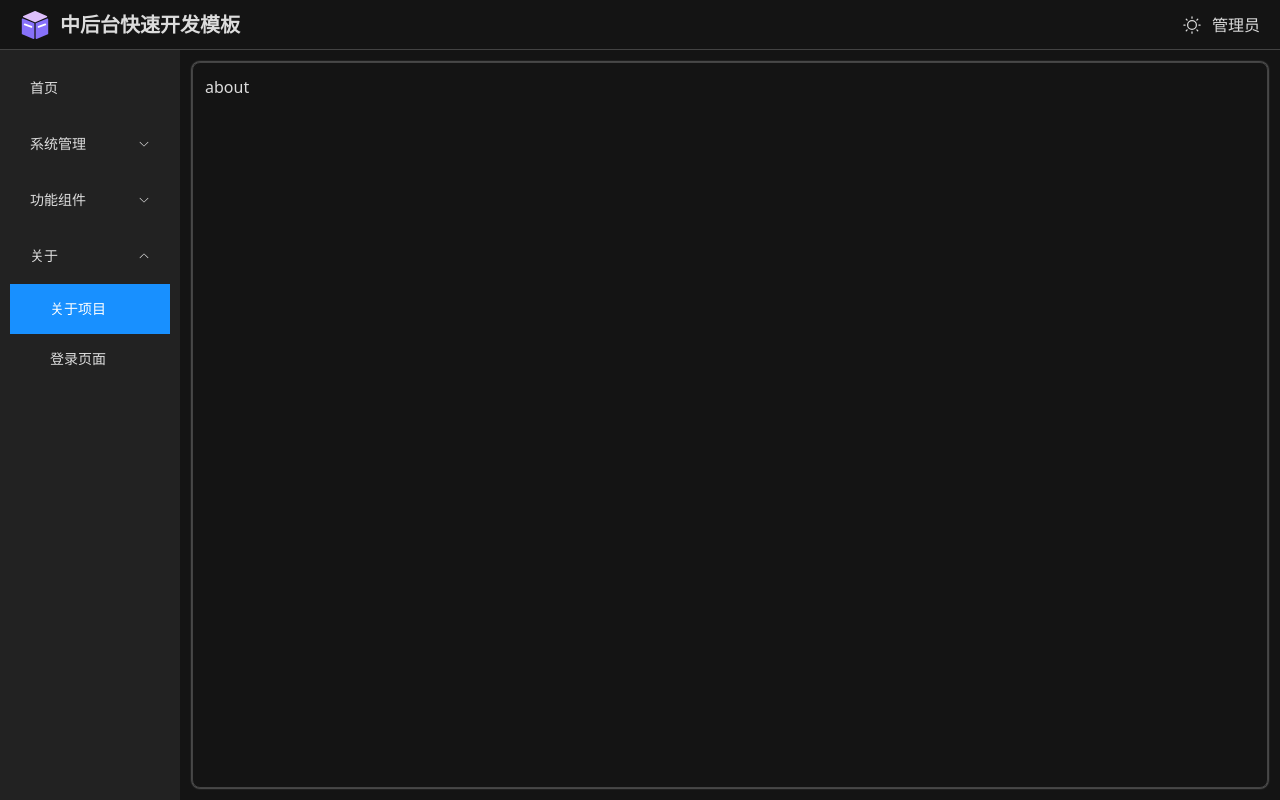
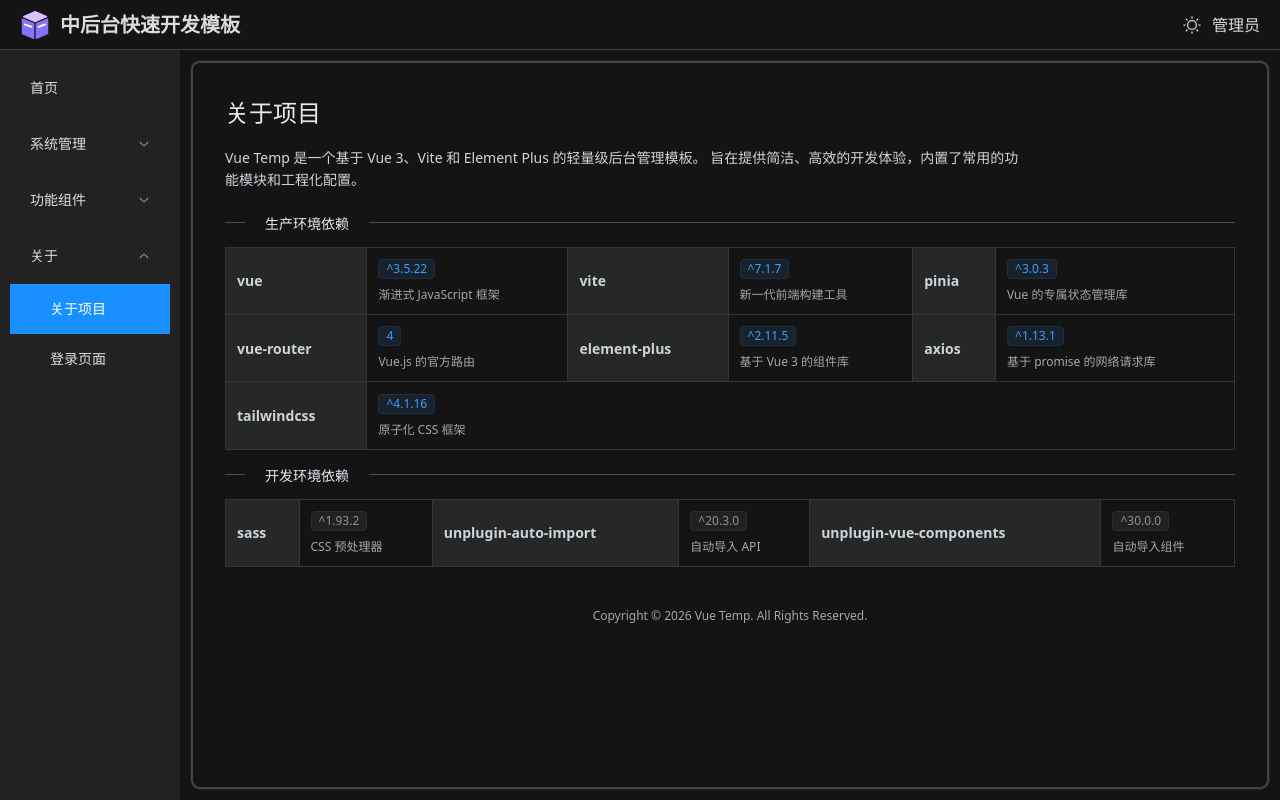
Before and after one commit to isDuiker/vue-temp, a Vue app: page /about in a window 1280 px wide. Built offline with nearby package versions, Linux system fonts and the light colour scheme.

Commit message:
feat(主题): 配置element-plus暗黑模式
添加暗黑模式支持，包括主题切换逻辑和样式文件引入
移除未使用的变量引用
重构关于页面，添加项目依赖信息展示和样式优化

```diff
--- a/src/components/TCard.vue
+++ b/src/components/TCard.vue
@@ -5,7 +5,6 @@
 </template>
 <style scoped lang="scss">
 // 引入主题颜色变量
-@use "@/styles/variables" as variables;
 @use "@/styles/mixins" as mixins;
 
 .card {
--- a/src/main.js
+++ b/src/main.js
@@ -4,6 +4,7 @@
 import website from "@/config/website";
 import * as ElementPlusIconsVue from "@element-plus/icons-vue";
 import "./style.css";
+import "element-plus/theme-chalk/dark/css-vars.css";
 import App from "./App.vue";
 
 const pinia = createPinia();
--- a/src/stores/theme.js
+++ b/src/stores/theme.js
@@ -7,10 +7,20 @@
   actions: {
     initTheme() {
       document.documentElement.setAttribute("data-theme", this.currentTheme);
+      if (this.currentTheme === "dark") {
+        document.documentElement.classList.add("dark");
+      } else {
+        document.documentElement.classList.remove("dark");
+      }
     },
     toggleTheme() {
       this.currentTheme = this.currentTheme === "light" ? "dark" : "light";
       document.documentElement.setAttribute("data-theme", this.currentTheme);
+      if (this.currentTheme === "dark") {
+        document.documentElement.classList.add("dark");
+      } else {
+        document.documentElement.classList.remove("dark");
+      }
     },
   },
 });
--- a/src/views/about/index.vue
+++ b/src/views/about/index.vue
@@ -1,9 +1,118 @@
 <script setup>
 import TCard from "@/components/TCard.vue";
+
+const dependencies = [
+  { name: "vue", version: "^3.5.22", description: "渐进式 JavaScript 框架" },
+  { name: "vite", version: "^7.1.7", description: "新一代前端构建工具" },
+  { name: "pinia", version: "^3.0.3", description: "Vue 的专属状态管理库" },
+  { name: "vue-router", version: "4", description: "Vue.js 的官方路由" },
+  {
+    name: "element-plus",
+    version: "^2.11.5",
+    description: "基于 Vue 3 的组件库",
+  },
+  {
+    name: "axios",
+    version: "^1.13.1",
+    description: "基于 promise 的网络请求库",
+  },
+  { name: "tailwindcss", version: "^4.1.16", description: "原子化 CSS 框架" },
+];
+
+const devDependencies = [
+  { name: "sass", version: "^1.93.2", description: "CSS 预处理器" },
+  {
+    name: "unplugin-auto-import",
+    version: "^20.3.0",
+    description: "自动导入 API",
+  },
+  {
+    name: "unplugin-vue-components",
+    version: "^30.0.0",
+    description: "自动导入组件",
+  },
+];
 </script>
+
 <template>
   <TCard>
-    <div class="container">about</div>
+    <div class="about-container">
+      <div class="header-section">
+        <h2>关于项目</h2>
+        <p>
+          Vue Temp 是一个基于 Vue 3、Vite 和 Element Plus 的轻量级后台管理模板。
+          旨在提供简洁、高效的开发体验，内置了常用的功能模块和工程化配置。
+        </p>
+      </div>
+
+      <el-divider content-position="left">生产环境依赖</el-divider>
+
+      <el-descriptions border :column="3">
+        <el-descriptions-item
+          v-for="item in dependencies"
+          :key="item.name"
+          :label="item.name"
+          label-class-name="my-label"
+          class-name="my-content"
+        >
+          <el-tag size="small">{{ item.version }}</el-tag>
+          <div class="desc-text">{{ item.description }}</div>
+        </el-descriptions-item>
+      </el-descriptions>
+
+      <el-divider content-position="left">开发环境依赖</el-divider>
+
+      <el-descriptions border :column="3">
+        <el-descriptions-item
+          v-for="item in devDependencies"
+          :key="item.name"
+          :label="item.name"
+        >
+          <el-tag type="info" size="small">{{ item.version }}</el-tag>
+          <div class="desc-text">{{ item.description }}</div>
+        </el-descriptions-item>
+      </el-descriptions>
+
+      <div class="footer-info">
+        <p>Copyright © 2026 Vue Temp. All Rights Reserved.</p>
+      </div>
+    </div>
   </TCard>
 </template>
-<style scoped lang="scss"></style>
+
+<style scoped lang="scss">
+@use "@/styles/mixins.scss" as mixins;
+.about-container {
+  padding: 20px;
+}
+
+.header-section {
+  margin-bottom: 30px;
+
+  h2 {
+    font-size: 24px;
+    margin-bottom: 16px;
+    color: var(--el-text-color-primary);
+  }
+
+  p {
+    font-size: 14px;
+    line-height: 1.6;
+    max-width: 800px;
+    color: var(--el-text-color-regular);
+  }
+}
+
+.desc-text {
+  margin-top: 4px;
+  font-size: 12px;
+  color: var(--el-text-color-secondary);
+}
+
+.footer-info {
+  margin-top: 40px;
+  text-align: center;
+  color: var(--el-text-color-secondary);
+  font-size: 12px;
+}
+</style>
```
